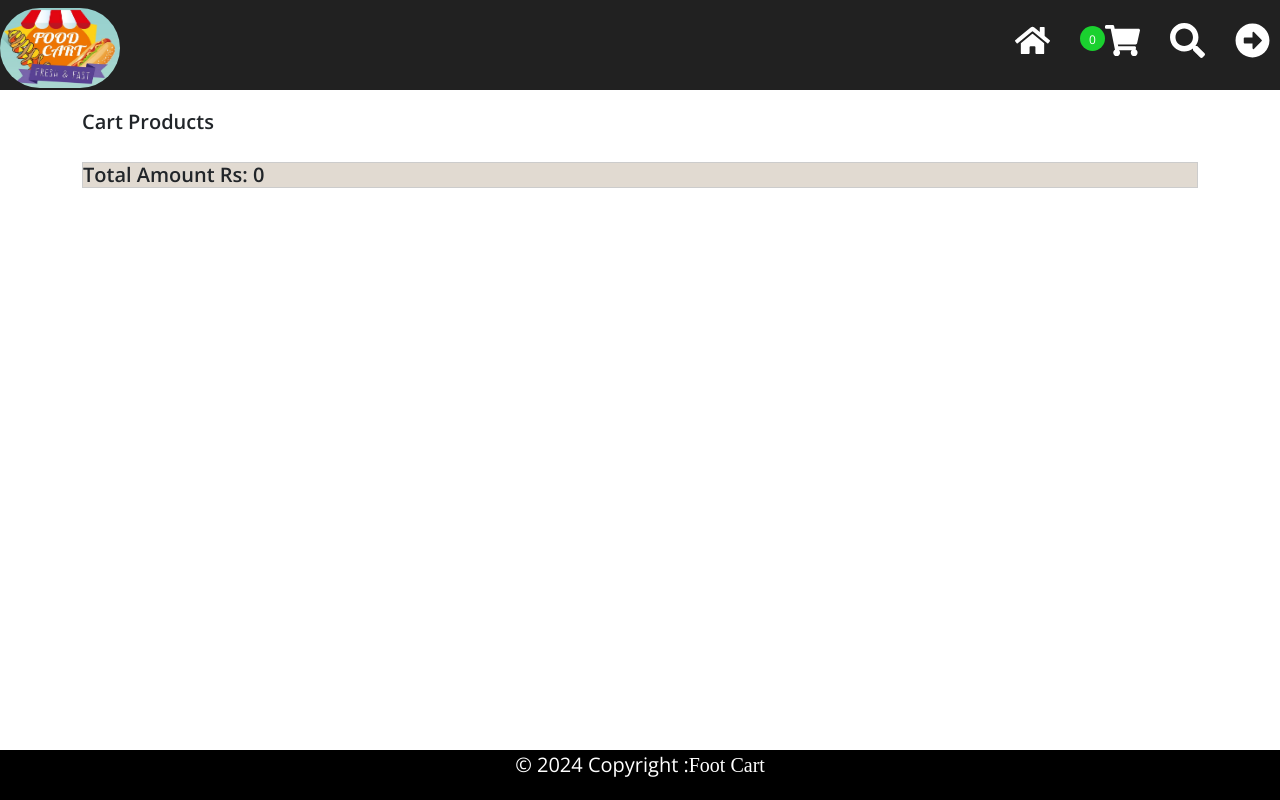
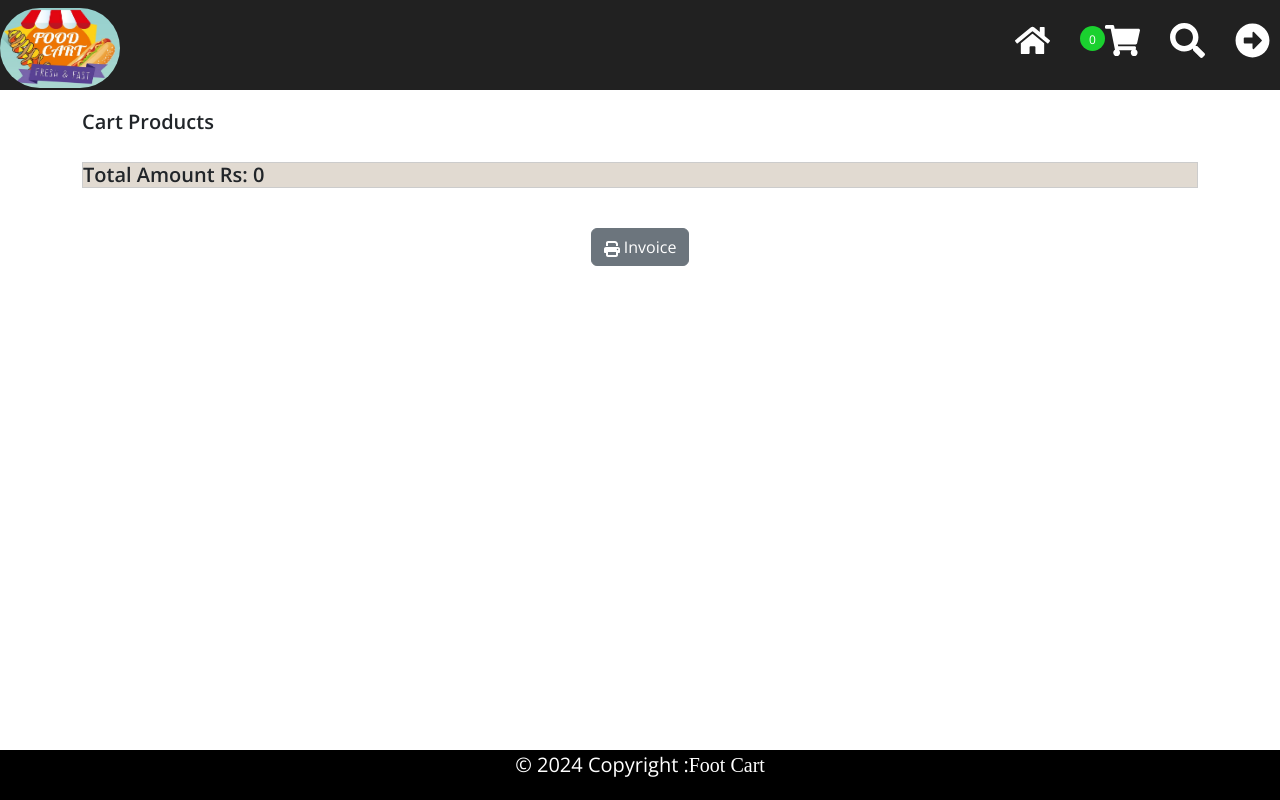
Before and after one commit to jananikangesan/Food-Cart, a React (Vite) app in the folder shopping-cart-frontend/: page /Cart in a window 1280 px wide. Built offline with nearby package versions, Linux system fonts and the light colour scheme.

Commit message:
invoice pdf format added

```diff
--- a/shopping-cart-frontend/package.json
+++ b/shopping-cart-frontend/package.json
@@ -12,6 +12,9 @@
   "dependencies": {
     "axios": "^1.7.7",
     "bootstrap": "^5.3.3",
+    "html2canvas": "^1.4.1",
+    "jspdf": "^2.5.1",
+    "jspdf-autotable": "^3.8.3",
     "react": "^18.3.1",
     "react-bootstrap": "^2.10.4",
     "react-dom": "^18.3.1",
--- a/shopping-cart-frontend/src/components/ViewCart.jsx
+++ b/shopping-cart-frontend/src/components/ViewCart.jsx
@@ -3,6 +3,12 @@
 import { cartContext } from './cartContext';
 import { BiPlusCircle } from "react-icons/bi";
 import { FiMinusCircle } from "react-icons/fi";
+import { FaPrint } from "react-icons/fa6";
+
+import Button from 'react-bootstrap/Button';
+import jsPDF from 'jspdf';
+import 'jspdf-autotable';
+
 
 const ViewCart = () => {
 
@@ -39,6 +45,68 @@
         }));
     }
 
+    const generatePDF = () => {
+        const doc = new jsPDF();
+
+        // Add the logo image
+        const logoUrl = '/food-cart-logo.jpg';
+        doc.addImage(logoUrl, 'JPEG', 20, 10, 30, 30);
+
+
+        // Add date and time
+        doc.setFontSize(10);
+        const date = new Date().toLocaleString();
+        doc.text(`Date: ${date}`, 20, 50); // Adjust x, y as needed
+
+
+        // Add invoice image
+        const invoiceUrl = '/invoice.png';
+        doc.addImage(invoiceUrl, 'PNG',100, 10, 30, 30);
+
+
+        // Define table columns and data
+        const columns = [
+            { header: 'Product', dataKey: 'name' },
+            { header: 'Unit Price', dataKey: 'unitPrice' },
+            { header: 'Quantity', dataKey: 'quantity' },
+            { header: 'Amount', dataKey: 'amount' }
+        ];
+
+        const rows = cart.map(product => {
+            const productCount = count[product.id] || 1;
+            const unitPrice = parseInt(product.amt);
+            const amount = unitPrice * productCount;
+            return {
+                name: product.name,
+                unitPrice: `Rs ${unitPrice}`,
+                quantity: productCount,
+                amount: `Rs ${amount}`
+            };
+        });
+
+        // Add table to PDF
+        doc.autoTable({
+            columns: columns,
+            body: rows,
+            startY: 60, // Start position after the images
+            theme: 'striped',
+        });
+
+        // Add total amount
+        doc.setFontSize(14);
+        doc.text(`Total Amount Rs: ${total}`, 135, doc.lastAutoTable.finalY + 10);
+
+         // Add a paragraph
+         doc.setFontSize(12);
+         doc.text('Thank you for ordering from us!.', 70, 280, { maxWidth: 180 }); // Adjust x, y, and maxWidth as needed
+
+         doc.setFontSize(12);
+         doc.text('We appreciate your business and hope you enjoy your meal.',40, 284, { maxWidth: 180 });
+        // Save PDF
+        doc.save('invoice.pdf');
+    };
+
+
   return (
     <>
         <h1 className='cart-heading'>Cart Products</h1>
@@ -68,6 +136,9 @@
 
         </div>
         <h2 className='cart-amt'>Total Amount Rs: {total}</h2>
+        <div className="button-container">
+            <Button variant="secondary" onClick={generatePDF} className='print-button'><FaPrint /> Invoice</Button>
+        </div>
     </>
   )
 }
--- a/shopping-cart-frontend/src/css/ViewCart.css
+++ b/shopping-cart-frontend/src/css/ViewCart.css
@@ -50,3 +50,13 @@
 .button-click{
     cursor: pointer;
 }
+.print-button{
+   cursor: pointer;
+   margin: 20px 20px;
+}
+.button-container {
+    display: flex;
+    justify-content: center; /* Center horizontally */
+    align-items: center; /* Center vertically (if needed) */
+    margin-top: 20px; /* Optional: Add margin if needed */
+}
```
Also changed, not shown: shopping-cart-frontend/public/invoice.png (added), 1 other file (tests, documents, lock files or other folders).
